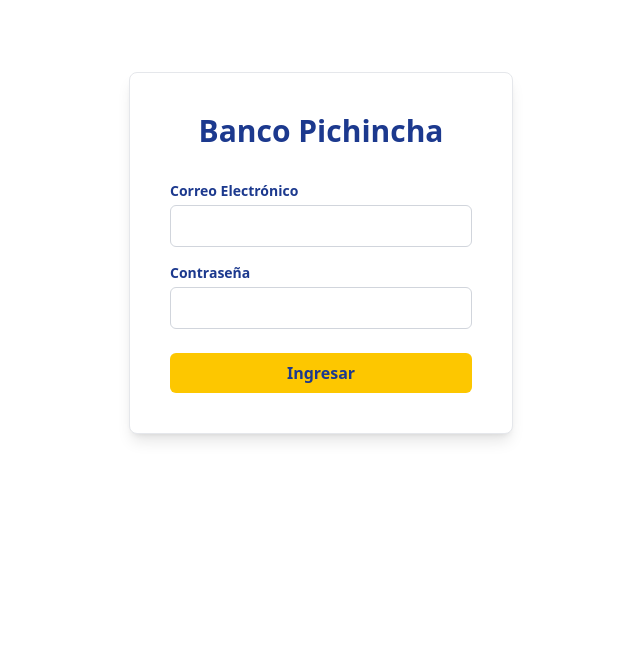
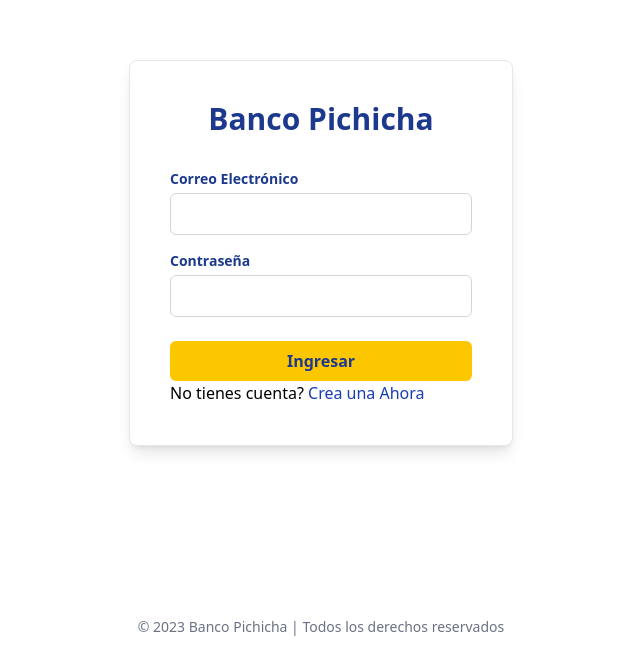
Before and after one commit to Bryan-Quispe/BaseAvanzadaG1, a React (Vite) app in the folder Frontend/frontBancoPichincha/: page / in a window 1280 px wide. Shown: the part 147-800 px from the top of the page, without its empty margins (319-959 px from the left). Built offline with nearby package versions, Linux system fonts and the light colour scheme.

Commit message:
V1.2.0 Adding the login

```diff
--- a/Frontend/frontBancoPichincha/src/App.jsx
+++ b/Frontend/frontBancoPichincha/src/App.jsx
@@ -3,12 +3,14 @@
 import Login from './pages/Login.jsx';
 import { useState } from 'react'
 import { Menu } from './pages/Menu.jsx';
+import Register from './pages/Register.jsx';
 
 function App() {
   return (
 
       <Routes>
         <Route path="/" element={localStorage.getItem("token") === null ? <Login /> : <Menu />} />
+        <Route path="/register" element={<Register />} />
       </Routes>
   );
 
--- a/Frontend/frontBancoPichincha/src/pages/Login.jsx
+++ b/Frontend/frontBancoPichincha/src/pages/Login.jsx
@@ -1,8 +1,14 @@
 import { useState } from "react";
+import { useNavigate } from 'react-router-dom';
 
 function Login() {
   const [username, setUsername] = useState("");
   const [password, setPassword] = useState("");
+  const navigate = useNavigate();
+
+  const registro = () => {
+    navigate('/register');
+  }
 
   const handleLogin = async (e) => {
     e.preventDefault();
@@ -20,7 +26,19 @@
       });
 
       const data = await response.json();
+
       localStorage.setItem("token", data.access_token);
+      const user = await fetch(`https://baseavanzadag1.onrender.com/clientes/${username}`, {
+        method: "POST",
+        headers: {
+          "Content-Type": "application/x-www-form-urlencoded",
+          "Authorization": `Bearer ${localStorage.getItem("token")}`
+        },
+        body: formData.toString()
+      });
+
+      console.log(user);
+
       window.location.reload();
     } catch (error) {
       console.error("Login failed:", error);
@@ -29,12 +47,10 @@
 
   return (
     <div className="flex items-center justify-center h-screen bg-white">
-      <form
-        onSubmit={handleLogin}
-        className="bg-white p-10 rounded-lg shadow-lg w-96 border border-gray-200"
-      >
+      <div className="bg-white p-10 rounded-lg shadow-lg w-96 border border-gray-200">
+        <form onSubmit={handleLogin}>
           <h2 className="text-3xl font-bold mb-8 text-center text-blue-900">
-          Banco Pichincha
+            Banco Pichicha
           </h2>
           <div className="mb-4">
             <label className="block text-sm font-semibold text-blue-900 mb-1">
@@ -67,6 +83,13 @@
             Ingresar
           </button>
         </form>
+        <p>No tienes cuenta? <button onClick={registro}><span className="text-blue-800 cursor-pointer">Crea una Ahora</span></button></p>
+      </div>
+
+      <div className="absolute bottom-4 left-1/2 transform -translate-x-1/2 text-sm text-gray-500">
+        © 2023 Banco Pichicha  | Todos los derechos reservados
+      </div>
+
     </div>
   );
 }
--- /dev/null
+++ b/Frontend/frontBancoPichincha/src/pages/Register.jsx
@@ -0,0 +1,11 @@
+import { useState } from "react";
+
+function Register() {
+    return(
+        <>
+            <h1>Registro</h1>
+        </>
+    );
+}
+
+export default Register;
```
Lines whose indentation alone changed are shown as unchanged.
